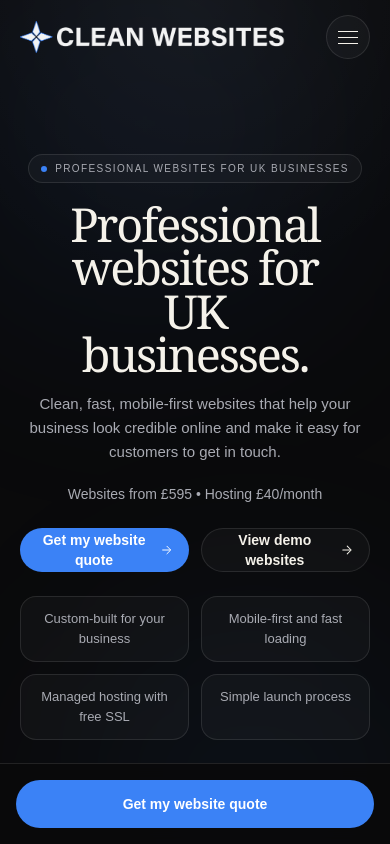
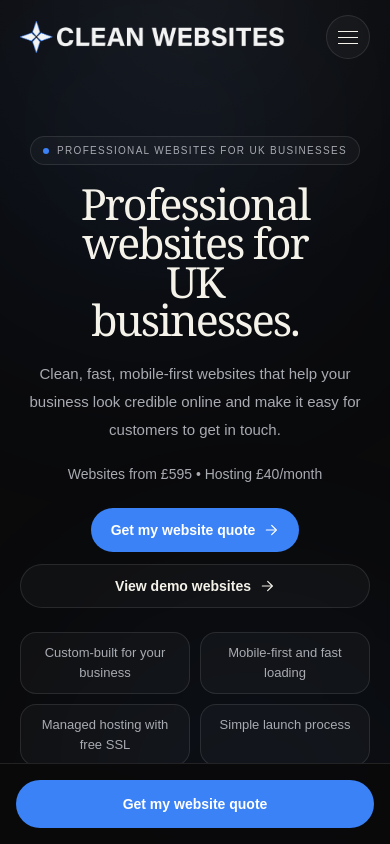
Before and after one commit to cleanwebsitesuk/cleanwebsites, a Next.js app: page / in a window 390 px wide. Shown: the top 844 px of the page. Built offline with nearby package versions, Linux system fonts and the light colour scheme.

Commit message:
Update page.tsx

```diff
--- a/app/page.tsx
+++ b/app/page.tsx
@@ -654,7 +654,7 @@ export default function Home() {
       </motion.header>
 
       <main className="relative">
-        <section className="mx-auto flex min-h-[calc(100svh-74px)] w-full max-w-7xl items-center justify-center px-5 pb-10 pt-4 text-center sm:px-6 sm:pb-20 sm:pt-10 lg:px-8 lg:pb-24 lg:pt-14">
+<section className="mx-auto flex min-h-[calc(100svh-74px)] w-full max-w-7xl items-center justify-center px-5 pb-8 pt-4 text-center sm:px-6 sm:pb-20 sm:pt-10 lg:px-8 lg:pb-24 lg:pt-14">
   <motion.div
     variants={heroContainer}
     initial="hidden"
@@ -663,7 +663,7 @@ export default function Home() {
   >
     <motion.div
       variants={fadeUp}
-      className="inline-flex items-center gap-2 rounded-full border border-white/10 bg-white/[0.03] px-3 py-1.5 text-[10px] uppercase tracking-[0.14em] text-[#A9ABB3] sm:text-[12px] sm:tracking-[0.18em]"
+      className="inline-flex max-w-[92vw] items-center gap-2 rounded-full border border-white/10 bg-white/[0.03] px-3 py-1.5 text-[10px] uppercase tracking-[0.13em] text-[#A9ABB3] sm:text-[12px] sm:tracking-[0.18em]"
     >
       <motion.span
         animate={motionEnabled ? { scale: [1, 1.22, 1] } : {}}
@@ -674,19 +674,19 @@ export default function Home() {
         }}
         className="h-1.5 w-1.5 rounded-full bg-[#3B82F6]"
       />
-      Professional websites for UK businesses
+      <span className="truncate">Professional websites for UK businesses</span>
     </motion.div>
 
     <motion.h1
       variants={fadeUp}
-      className="mx-auto mt-5 max-w-[11ch] font-serif text-[clamp(2.1rem,12vw,4.8rem)] leading-[0.92] tracking-[-0.045em] text-[#F5F2EA] sm:mt-6 sm:max-w-[14ch] sm:leading-[0.94]"
+      className="mx-auto mt-5 max-w-[10ch] font-serif text-[clamp(1.9rem,11vw,4.8rem)] leading-[0.9] tracking-[-0.045em] text-[#F5F2EA] sm:mt-6 sm:max-w-[14ch] sm:text-[clamp(2.45rem,10vw,4.8rem)] sm:leading-[0.94]"
     >
       Professional websites for UK businesses.
     </motion.h1>
 
     <motion.p
       variants={fadeUp}
-      className="mx-auto mt-4 max-w-[22rem] text-[15px] leading-6 text-[#A9ABB3] sm:mt-6 sm:max-w-3xl sm:text-[20px] sm:leading-8"
+      className="mx-auto mt-5 max-w-[21rem] text-[15px] leading-7 text-[#A9ABB3] sm:mt-6 sm:max-w-3xl sm:text-[20px] sm:leading-8"
     >
       Clean, fast, mobile-first websites that help your business look
       credible online and make it easy for customers to get in touch.
@@ -709,12 +709,12 @@ export default function Home() {
 
     <motion.div
       variants={fadeUp}
-      className="mt-6 grid grid-cols-2 gap-3 sm:mt-8 sm:flex sm:flex-row sm:items-center sm:justify-center"
+      className="mx-auto mt-6 flex max-w-md flex-col items-center justify-center gap-3 sm:mt-8 sm:flex-row"
     >
       <MagneticLink
         href="/start"
         disabled={isMobile}
-        className="group inline-flex h-11 w-full items-center justify-center gap-2 rounded-full bg-[#3B82F6] px-4 text-sm font-semibold text-white transition duration-300 hover:brightness-110 sm:h-12 sm:w-auto sm:px-6"
+        className="group inline-flex h-11 w-full items-center justify-center gap-2 rounded-full bg-[#3B82F6] px-5 text-sm font-semibold text-white transition duration-300 hover:brightness-110 sm:h-12 sm:w-auto sm:px-6"
       >
         Get my website quote
         <ArrowRight />
@@ -722,7 +722,7 @@ export default function Home() {
 
       <a
         href="#demos"
-        className="group inline-flex h-11 w-full items-center justify-center gap-2 rounded-full border border-white/10 bg-white/[0.03] px-4 text-sm font-semibold text-[#F5F2EA] transition duration-300 hover:-translate-y-0.5 hover:border-white/20 hover:bg-white/[0.05] sm:h-12 sm:w-auto sm:px-6"
+        className="group inline-flex h-11 w-full items-center justify-center gap-2 rounded-full border border-white/10 bg-white/[0.03] px-5 text-sm font-semibold text-[#F5F2EA] transition duration-300 hover:-translate-y-0.5 hover:border-white/20 hover:bg-white/[0.05] sm:h-12 sm:w-auto sm:px-6"
       >
         View demo websites
         <ArrowRight />
@@ -731,7 +731,7 @@ export default function Home() {
 
     <motion.div
       variants={fadeUp}
-      className="mx-auto mt-6 grid max-w-[34rem] grid-cols-2 gap-3 text-sm text-[#A9ABB3] sm:mt-8 sm:max-w-3xl sm:grid-cols-2"
+      className="mx-auto mt-6 grid max-w-[34rem] grid-cols-2 gap-2.5 text-sm text-[#A9ABB3] sm:mt-8 sm:gap-3 sm:grid-cols-2"
     >
       {[
         "Custom-built for your business",
@@ -748,7 +748,7 @@ export default function Home() {
             delay: 0.42 + index * 0.06,
             ease: easeOut,
           }}
-          className="rounded-2xl border border-white/10 bg-white/[0.03] px-3 py-3 text-[13px] leading-5 sm:px-4 sm:py-4 sm:text-sm"
+          className="rounded-2xl border border-white/10 bg-white/[0.03] px-3 py-2.5 text-[13px] leading-5 sm:px-4 sm:py-4 sm:text-sm"
         >
           {item}
         </motion.div>
```
